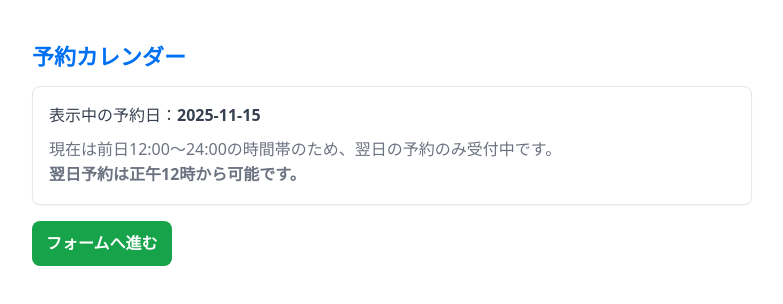
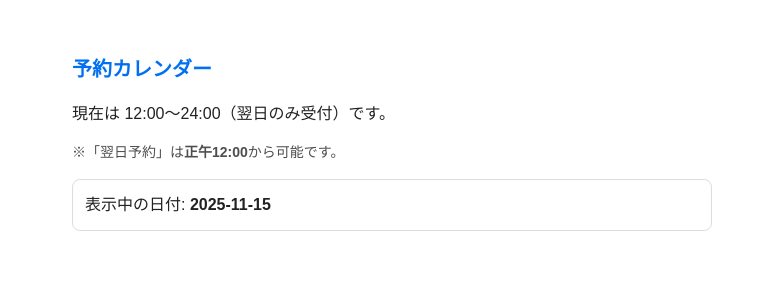
Before and after one commit to le-watanabe-y/support-you-yoro-reservation-clean, a Next.js app: page /calendar in a window 1280 px wide. Shown: the top 304 px of the page, without its empty margins (248-1031 px from the left). Built offline with nearby package versions, Linux system fonts and the light colour scheme.

Commit message:
Update page.tsx

```diff
--- a/app/calendar/page.tsx
+++ b/app/calendar/page.tsx
@@ -1,11 +1,10 @@
 // app/calendar/page.tsx
-import Link from "next/link";
+"use client";
 
-function nowInJST(): Date {
-  const s = new Date().toLocaleString("en-US", { timeZone: "Asia/Tokyo" });
-  return new Date(s);
+function nowJST() {
+  return new Date(new Date().toLocaleString("en-US", { timeZone: "Asia/Tokyo" }));
 }
-function ymd(d: Date): string {
+function ymd(d: Date) {
   const y = d.getFullYear();
   const m = String(d.getMonth() + 1).padStart(2, "0");
   const day = String(d.getDate()).padStart(2, "0");
@@ -13,43 +12,28 @@ function ymd(d: Date): string {
 }
 
 export default function CalendarPage() {
-  const now = nowInJST();
-  const hour = now.getHours();               // JST 時
-  const show = new Date(now);
-  if (hour >= 12) show.setDate(show.getDate() + 1); // 12:00～は翌日表示
+  const now = nowJST();
+  const hour = now.getHours();
 
-  const isTomorrow = hour >= 12;
-  const dateStr = ymd(show);
+  const today = ymd(now);
+  const t = new Date(now);
+  t.setDate(now.getDate() + 1);
+  const tomorrow = ymd(t);
+
+  const showDate = hour < 12 ? today : tomorrow;
 
   return (
-    <main style={{ maxWidth: 720, margin: "0 auto", padding: "24px 16px", fontFamily: "system-ui, sans-serif" }}>
-      <h1 style={{ fontSize: 22, fontWeight: 700, marginBottom: 12 }}>予約カレンダー</h1>
-
-      <div style={{
-        border: "1px solid #e5e7eb", borderRadius: 8, padding: 16, background: "#fff",
-        boxShadow: "0 1px 2px rgba(0,0,0,0.04)", marginBottom: 16
-      }}>
-        <p style={{ margin: "0 0 8px", color: "#374151" }}>
-          表示中の予約日：<b>{dateStr}</b>
-        </p>
-        <p style={{ margin: 0, color: "#6b7280", lineHeight: 1.6 }}>
-          {isTomorrow
-            ? "現在は前日12:00〜24:00の時間帯のため、翌日の予約のみ受付中です。"
-            : "現在は0:00〜12:00の時間帯のため、当日の予約のみ受付中です。"}
-          <br />
-          <b>翌日予約は正午12時から可能です。</b>
-        </p>
+    <main style={{ maxWidth: 640, margin: "24px auto", padding: 16 }}>
+      <h1 style={{ fontSize: 20, marginBottom: 12 }}>予約カレンダー</h1>
+      <p style={{ marginBottom: 8 }}>
+        {hour < 12 ? "現在は 00:00〜11:59（当日のみ受付）です。" : "現在は 12:00〜24:00（翌日のみ受付）です。"}
+      </p>
+      <p style={{ marginBottom: 16, fontSize: 14, opacity: 0.8 }}>
+        ※「翌日予約」は<strong>正午12:00</strong>から可能です。
+      </p>
+      <div style={{ padding: 12, border: "1px solid #ddd", borderRadius: 8 }}>
+        <div>表示中の日付: <strong>{showDate}</strong></div>
       </div>
-
-      <Link
-        href="/"
-        style={{
-          display: "inline-block", padding: "10px 14px", borderRadius: 8,
-          background: "#16a34a", color: "#fff", textDecoration: "none", fontWeight: 600
-        }}
-      >
-        フォームへ進む
-      </Link>
     </main>
   );
 }
```
